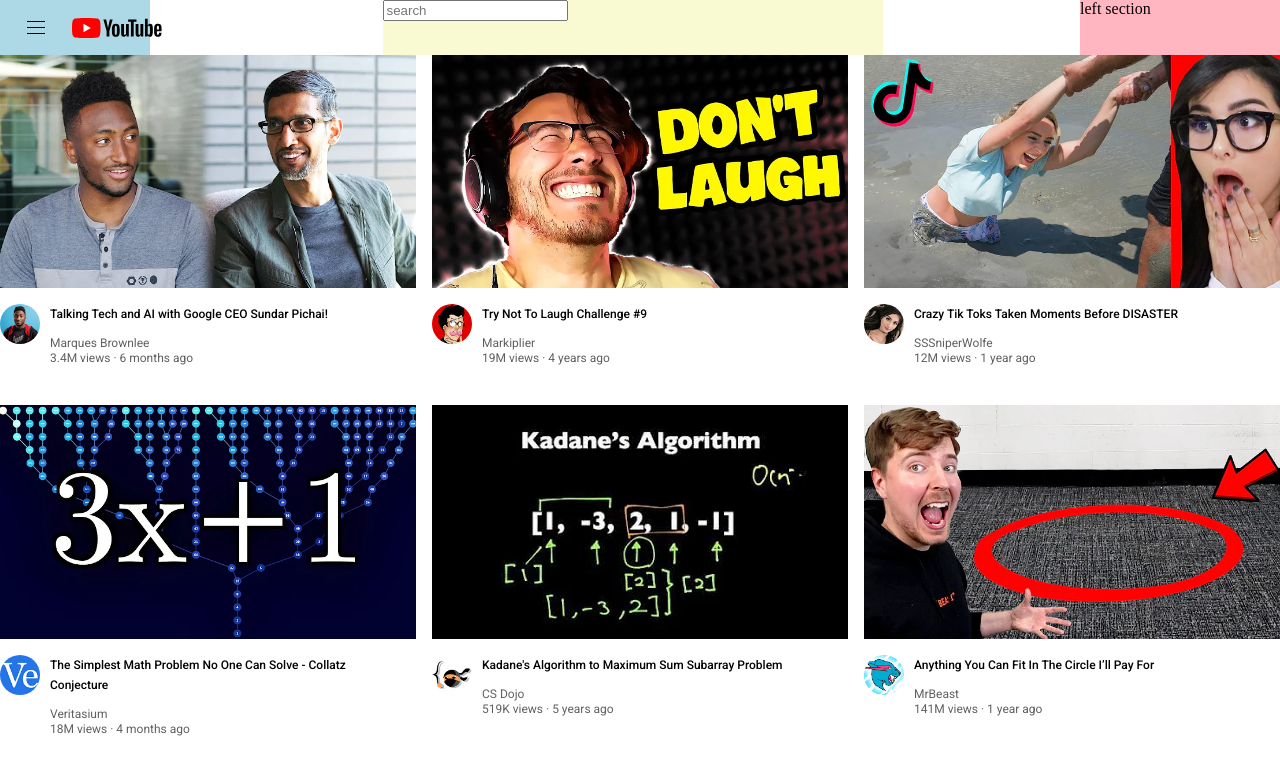
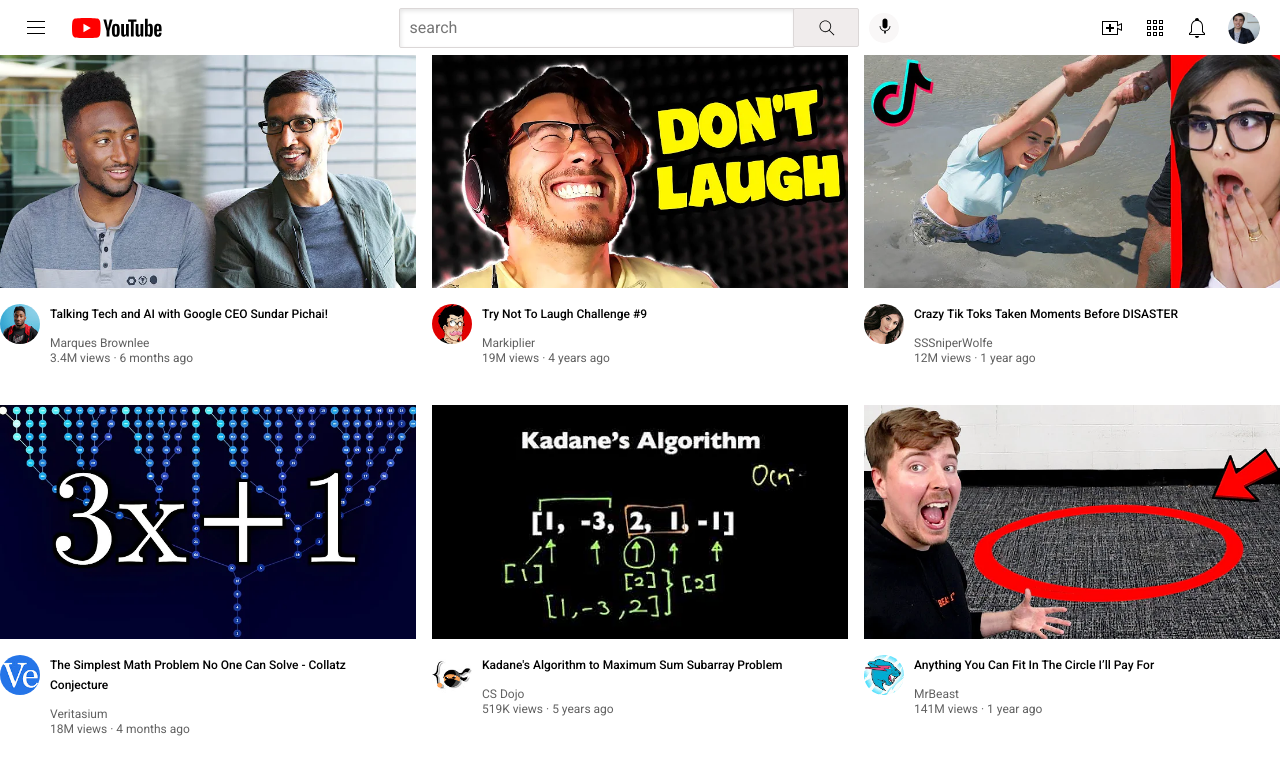
Before and after one commit to Barasabrian/HTML-CSS-course, a plain HTML site: page youtube.com/youtube.html in a window 1280 px wide. Drawn offline with Linux system fonts and the light colour scheme.

Commit message:
add the modifications to the code base

```diff
--- a/youtube.com/styles/header.css
+++ b/youtube.com/styles/header.css
@@ -4,22 +4,68 @@
   flex-direction: row;
   justify-content: space-between;
 }
+.search-button{
+height: 39px;
+width: 66px;
+background-color: rgb(240, 236, 236);
+border-width: 1px;
+border-style: solid;
+border-color:rgb(219, 215, 215);
+border-radius: 2px;
+margin-left: -2px;
+margin-right: 10px;
+}
+.search-icon{
+height: 20px;
+display: flex;
+align-items: center;
+flex: 1;
+padding-left: 17px;
+}
+.voice-search-button{
+  height: 30px;
+  width: 30px;
+  border-radius: 15px;
+  border: none;
+  background-color: rgb(249, 247, 247);
+}
+.voice-search-icon{
+height: 20px;
+}
 .left-section{
-  background-color: lightblue;
-  width: 150px;
   display: flex;
   align-items: center;
 }
 .middle-section{
-  background: lightgoldenrodyellow;
+  display: flex;
+  align-items: center;
   flex: 1;
   max-width: 500px;
   margin-right: 35px;
   margin-left: 70px;
 }
+.search-bar{
+  flex: 1;
+  height: 36px;
+  padding-left: 10px;
+  font-size: 16px;
+  border-width: 1px;
+  border-style: solid;
+  border-color: rgb(219, 215, 215);
+  border-radius: 2px;
+  box-shadow: inset 1px 2px 4px rgba(0, 0, 0, 0.10);
+  width: 0;
+}
+.search-bar::placeholder{
+font-family: Roboto, Arial;
+font-size: 16px;
+}
 .right-section{
-background-color: lightpink;
-width: 200px;
+display: flex;
+width: 180px;
+align-items: center;
+justify-content: space-between;
+flex-shrink: 0;
 }
 .hamburger-menu{
 height: 24px;
@@ -29,3 +75,17 @@ margin-right: 24px;
 .youtube-logo{
 height: 20px;
 }
+.upload-icon{
+height: 24px;
+}
+.youtube-apps-icon{
+height: 24px;
+}
+.notifications-icon{
+height: 24px;
+}
+.current-user-icon{
+height: 32px;
+border-radius: 16px;
+margin-right: 20px;
+}
--- a/youtube.com/youtube.html
+++ b/youtube.com/youtube.html
@@ -17,8 +17,21 @@
       </div>
       <div class="middle-section">
         <input class="search-bar" type="text" placeholder="search">
+        <button class="search-button">
+          <img class="search-icon" src="icons/search.svg">
+
+        </button>
+        <button class="voice-search-button">
+          <img class="voice-search-icon" src="icons/voice-search-icon.svg">
+        </button>
       </div>
-      <div class="right-section">left section</div>
+      <div class="right-section">
+        <img class="upload-icon" src="icons/upload.svg">
+        <img class="youtube-apps-icon" src="icons/youtube-apps.svg">
+        <img class="notifications-icon" src="icons/notifications.svg">
+        <img class="current-user-icon"
+        src="channel-pictures/my-channel.jpeg">
+      </div>
     </div>
     <div class="video-grid">
     <div class="video-preview">
```
